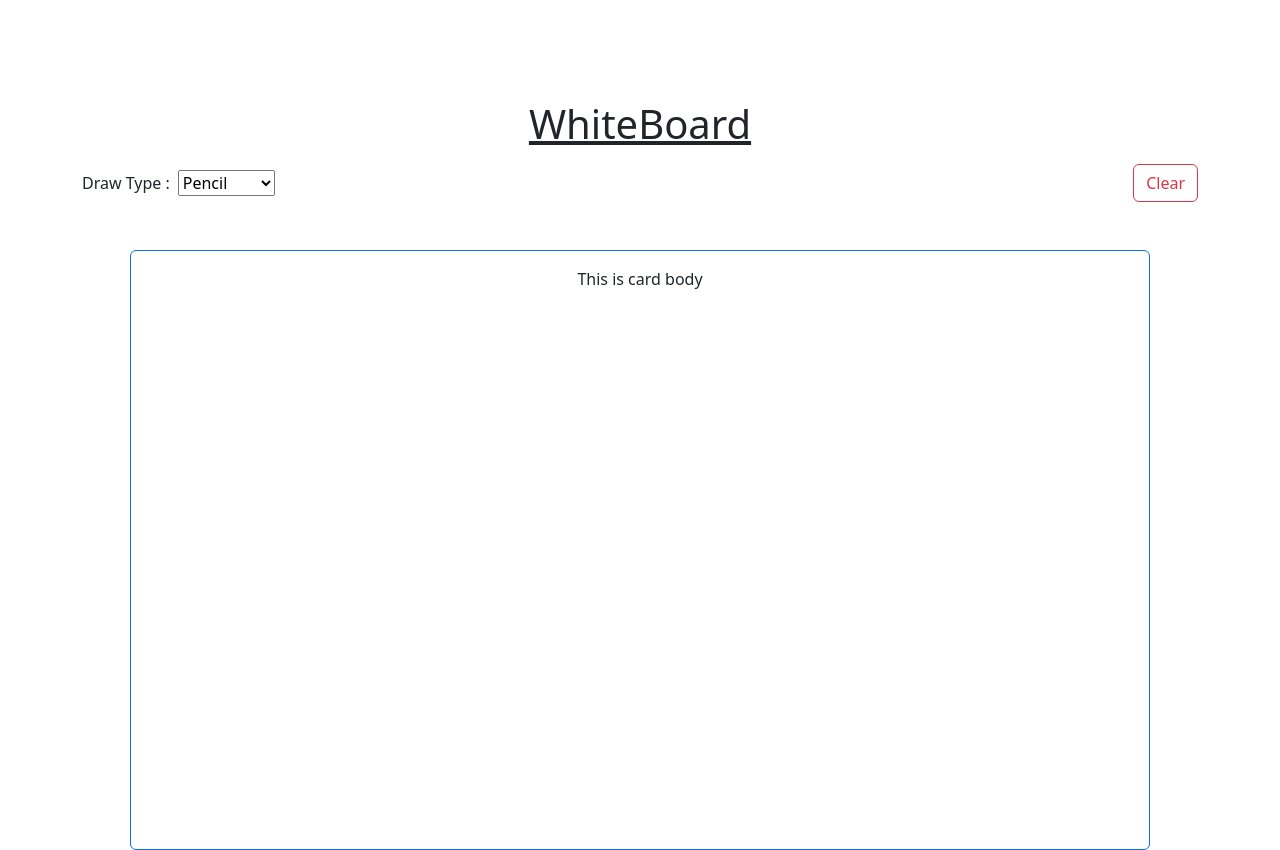
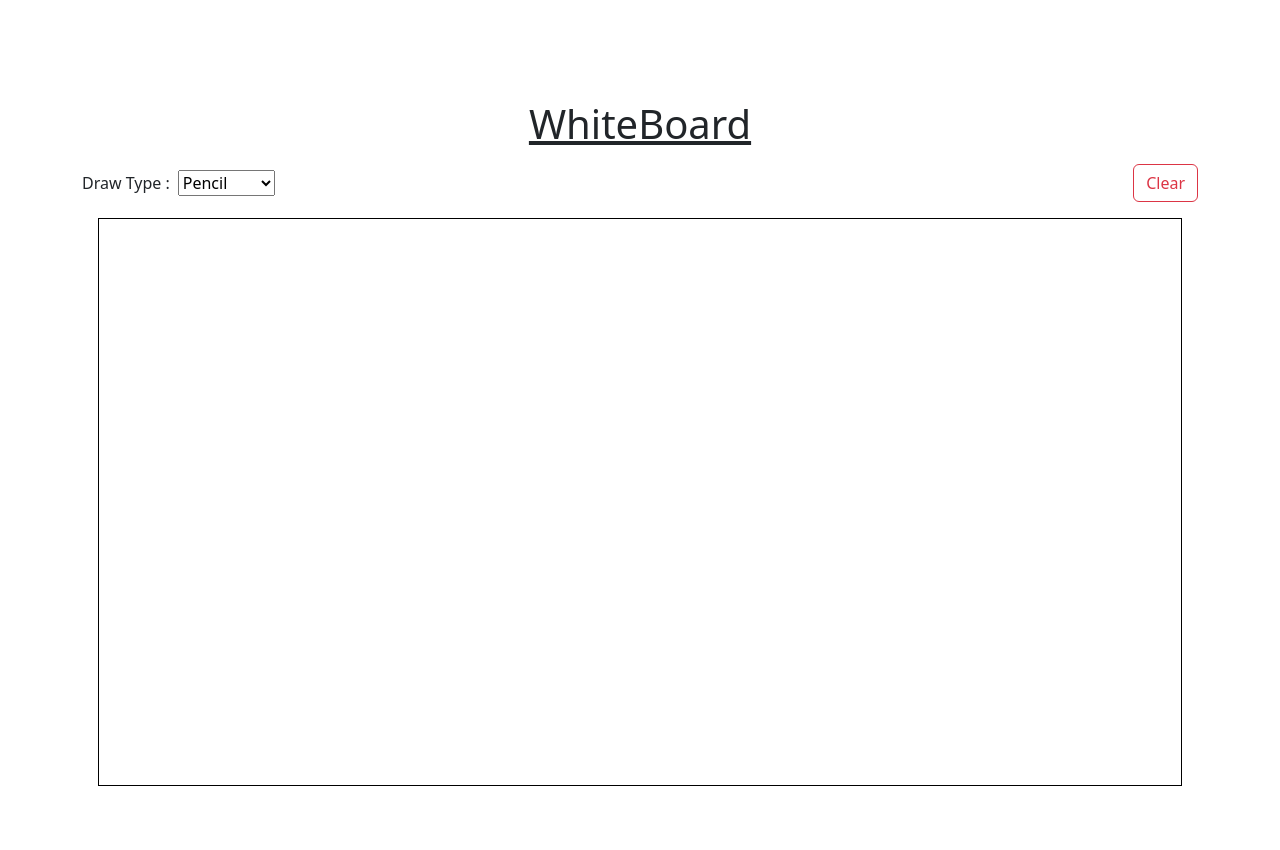
Before and after one commit to ataur39n-sharif/MERN-Interview-Test, a React (Vite) app: page / in a window 1280 px wide. After the commit the page ends 802 px from the top, so only its background shows below. Built offline with nearby package versions, Linux system fonts and the light colour scheme.

Commit message:
pencil canvas configured

```diff
--- a/src/components/whiteboard/index.tsx
+++ b/src/components/whiteboard/index.tsx
@@ -1,11 +1,90 @@
-import { useState } from 'react';
-import { Button, Card } from 'react-bootstrap';
+import { useEffect, useLayoutEffect, useRef, useState } from 'react';
+import { Button } from 'react-bootstrap';
+import rough from "roughjs";
+import { RoughCanvas } from 'roughjs/bin/canvas';
+
 function Whiteboard() {
+
+    // canvas reference state
+    const canvasRef = useRef(null);
+    // canvas context reference state
+    const ctxRef = useRef(null);
 
     // draw tool type - pencil, line , rectangle
     const [drawType, setDrawType] = useState('pencil')
+    // draw color
+    const [drawColor, setDrawColor] = useState('black')
+    const [allowDrawing, setAllowDrawing] = useState(false)
 
-    console.log({ drawType });
+    const [elements, setElements] = useState([]) as any[]
+
+    useEffect(() => {
+        const canvas = canvasRef.current as any
+        const ctx = canvas?.getContext('2d')
+
+        ctxRef.current = ctx
+    }, [])
+
+    useLayoutEffect(() => {
+        const roughCanvas = canvasRef.current !== null && rough.canvas(canvasRef.current)
+
+        elements.forEach((element: any) => {
+            if (element.type === "pencil") {
+                (roughCanvas as RoughCanvas).linearPath(element.path)
+            }
+
+        })
+
+    }, [elements])
+
+    const handleMouseDown = (e: any) => {
+        // console.log(e);
+        setAllowDrawing(true)
+        const { offsetX, offsetY } = e.nativeEvent
+        allowDrawing && console.log(offsetX, offsetY);
+        if (drawType === "pencil") {
+            setElements((previousElements: any) => [
+                ...previousElements,
+                {
+                    type: 'pencil',
+                    offsetX,
+                    offsetY,
+                    path: [[offsetX, offsetY]],
+                    stroke: 'black'
+                }
+            ])
+        }
+
+    }
+    const handleMouseMove = (e: any) => {
+        const { offsetX, offsetY } = e.nativeEvent
+        allowDrawing && console.log(offsetX, offsetY);
+        if (allowDrawing) {
+            if (drawType === "pencil") {
+                const { path } = elements[elements.length - 1]
+                const newPath = [...path, [offsetX, offsetY]]
+
+                setElements((previousElements: any[]) => previousElements.map((element: any, index: number) => {
+                    if (index === elements.length - 1) {
+                        return {
+                            ...element,
+                            path: newPath
+                        }
+                    } else {
+                        return element
+                    }
+                }))
+            }
+        }
+
+    }
+    const handleMouseUp = (e: any) => {
+        setAllowDrawing(false)
+        const { offsetX, offsetY } = e.nativeEvent
+        allowDrawing && console.log(offsetX, offsetY);
+
+
+    }
 
 
     return (
@@ -27,11 +106,15 @@ function Whiteboard() {
                     <Button variant="outline-danger"> Clear </Button>
                 </div>
             </div>
-            <Card border="primary h-100 m-5">
-                <Card.Body id='onlyCanvas'>
-                    <p>This is card body</p>
-                </Card.Body>
-            </Card>
+            <div className='h-100 p-3'>
+                <canvas
+                    ref={canvasRef}
+                    className='h-100 w-100 border border-black'
+                    onMouseDown={(e) => handleMouseDown(e)}
+                    onMouseUp={(e) => handleMouseUp(e)}
+                    onMouseMove={(e) => handleMouseMove(e)}
+                />
+            </div>
         </div>
     )
 }
```
